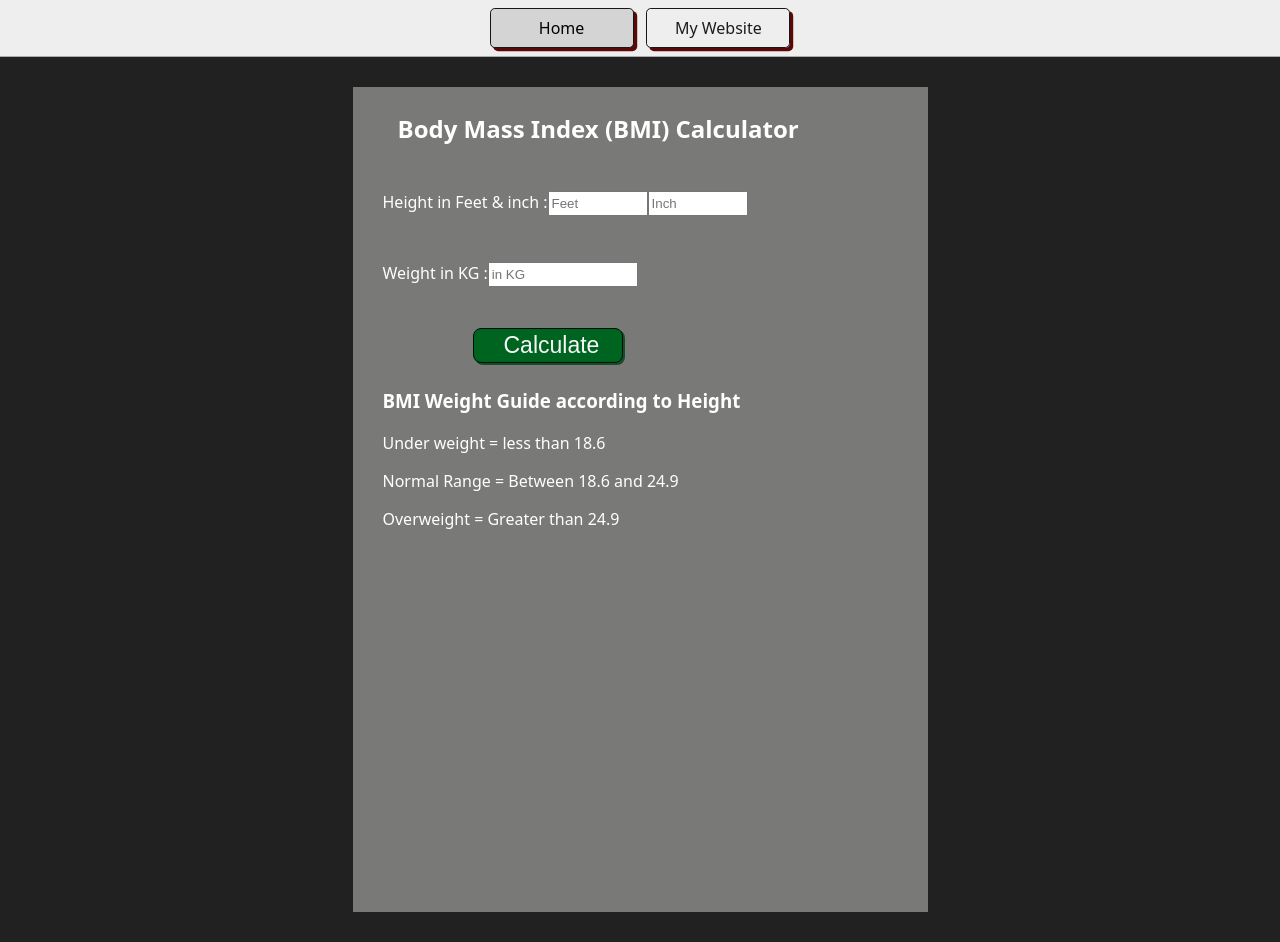
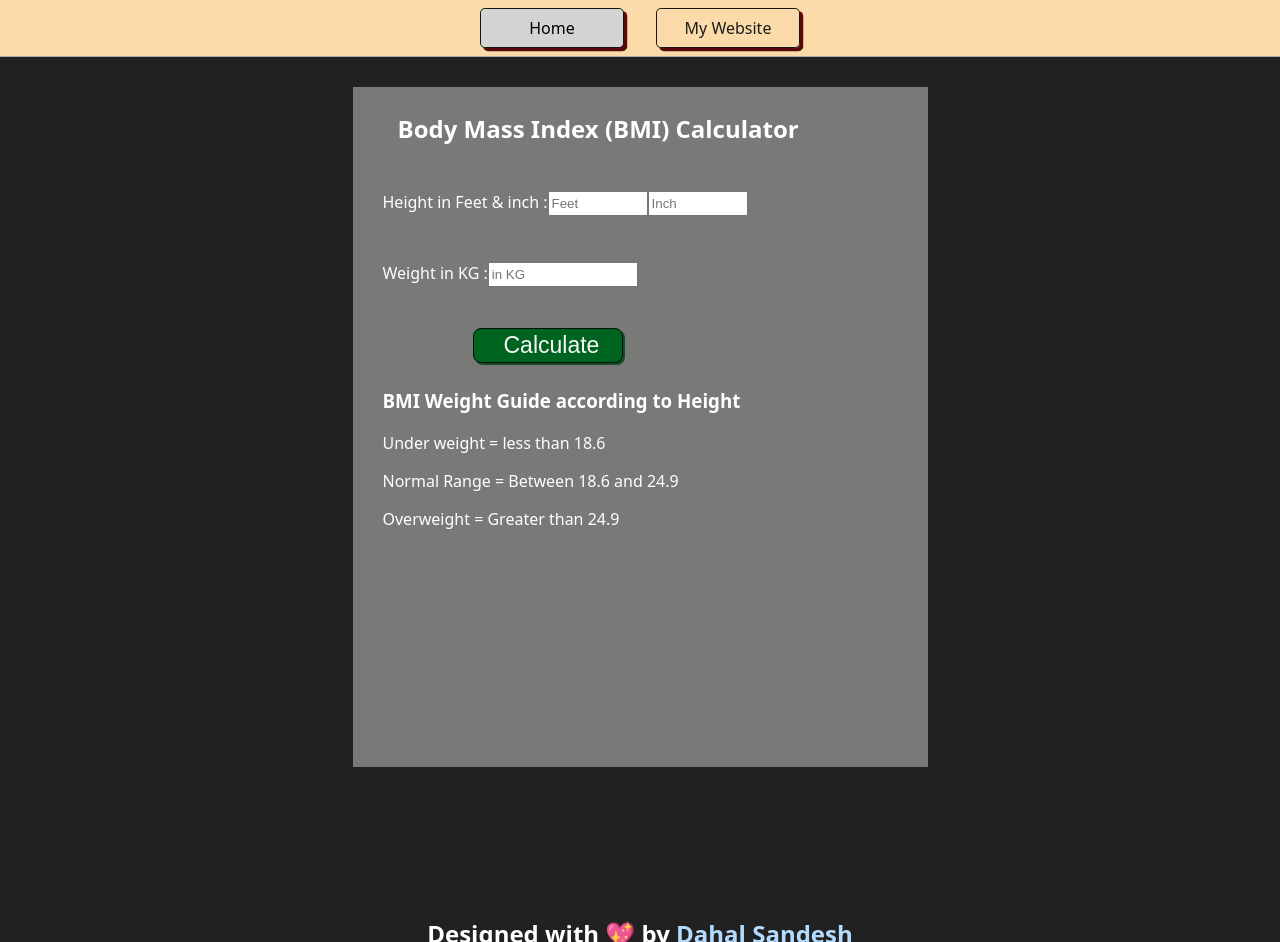
Before and after one commit to dahalsandesh/JavaScript-Projects, a plain HTML site: page BMIcalculator/index.html in a window 1280 px wide. After the commit the page ends 800 px from the top, so only its background shows below. Drawn offline with Linux system fonts and the light colour scheme.

Commit message:
Project Update

```diff
--- a/BMIcalculator/index.html
+++ b/BMIcalculator/index.html
@@ -8,10 +8,11 @@
     <link rel="stylesheet" href="../style.css" />
 </head>
 <body style="background-color: #212121; color: #fff">
-    <nav>
-        <a href="/" aria-current="page"> Home</a>
-        <a target="_blank" href="dahalsandesh.com.np">My Website</a>
-    </nav>
+  <nav>
+    <a href="https://dahalsandesh.github.io/JavaScript-Projects/" aria-current="page"> Home</a>
+    <a target="_blank" href="https://dahalsandesh.com.np">My Website</a>
+</nav>
+
    <div class="container">
      <h1>Body Mass Index (BMI) Calculator</h1>
      <form>
@@ -28,5 +29,9 @@
    </div>
 
     <script src="script.js"></script>
+    <footer>
+      <h2><span>Designed with 💖 by <a href="https://dahalsandesh.com.np">Dahal Sandesh</a></span></h2>
+  </footer>
+
 </body>
 </html>
--- a/BMIcalculator/style.css
+++ b/BMIcalculator/style.css
@@ -1,6 +1,6 @@
 .container {
     width: 575px;
-    height: 825px;
+    height: 680px;
     margin: 30px auto;
     background-color: #797978;
     padding-left: 30px;
--- a/style.css
+++ b/style.css
@@ -6,7 +6,7 @@
     margin: 0;
     font-family: system-ui, sans-serif;
     color: black;
-    background-color: white;
+    background-color: rgb(184, 183, 183);
   }
 
   nav {
@@ -15,9 +15,9 @@
     align-items: center;
     justify-content: center;
     padding: 0.5rem;
-    gap: 0.8rem;
+    gap: 2rem;
     border-bottom: solid 1px #aaa;
-    background-color: #eee;
+    background-color: #fbdbaa;
   }
 
   nav a {
@@ -41,6 +41,19 @@
     padding: 1rem;
   }
 
+  footer {
+    position: fixed;
+    width: 100%;
+    height: 35px;
+    margin-top: 100px;
+    text-align: center;
+ }
+
+ footer a{
+  color: rgb(178, 219, 255);
+  text-decoration: none;
+
+ }
   h1 {
     font-weight: bold;
     font-size: 1.5rem;
```
Also changed, not shown: BgColorChanger/index.html (+7 -2 lines), index.html (+6 -3 lines).
